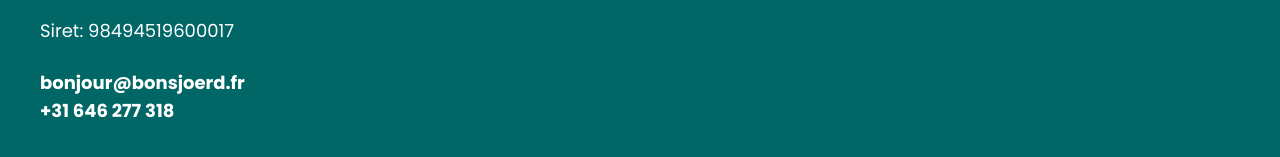
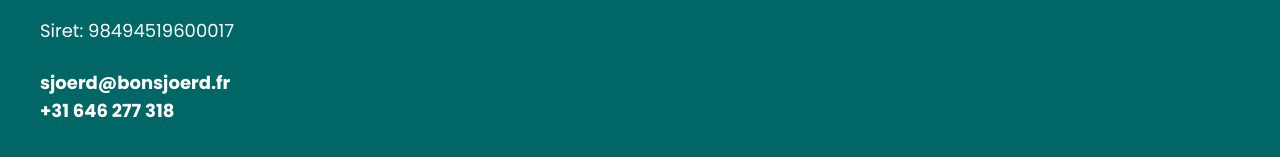
Before and after one commit to sboerrigter/bonsjoerd, a Next.js app: page / in a window 1280 px wide. Shown: the part 1555-1712 px from the top of the page. Built offline with nearby package versions, Linux system fonts and the light colour scheme.

Commit message:
:wrench: E-mail

```diff
--- a/app/page.js
+++ b/app/page.js
@@ -86,8 +86,8 @@ export default function Home() {
           </p>
           <p>Siret: 98494519600017</p>
           <p>
-            <a className="text-white" href="mailto:bonjour@bonsjoerd.fr">
-              bonjour@bonsjoerd.fr
+            <a className="text-white" href="mailto:sjoerd@bonsjoerd.fr">
+              sjoerd@bonsjoerd.fr
             </a>
             <br />
             <a className="text-white" href="tel:+31646277318">
```
